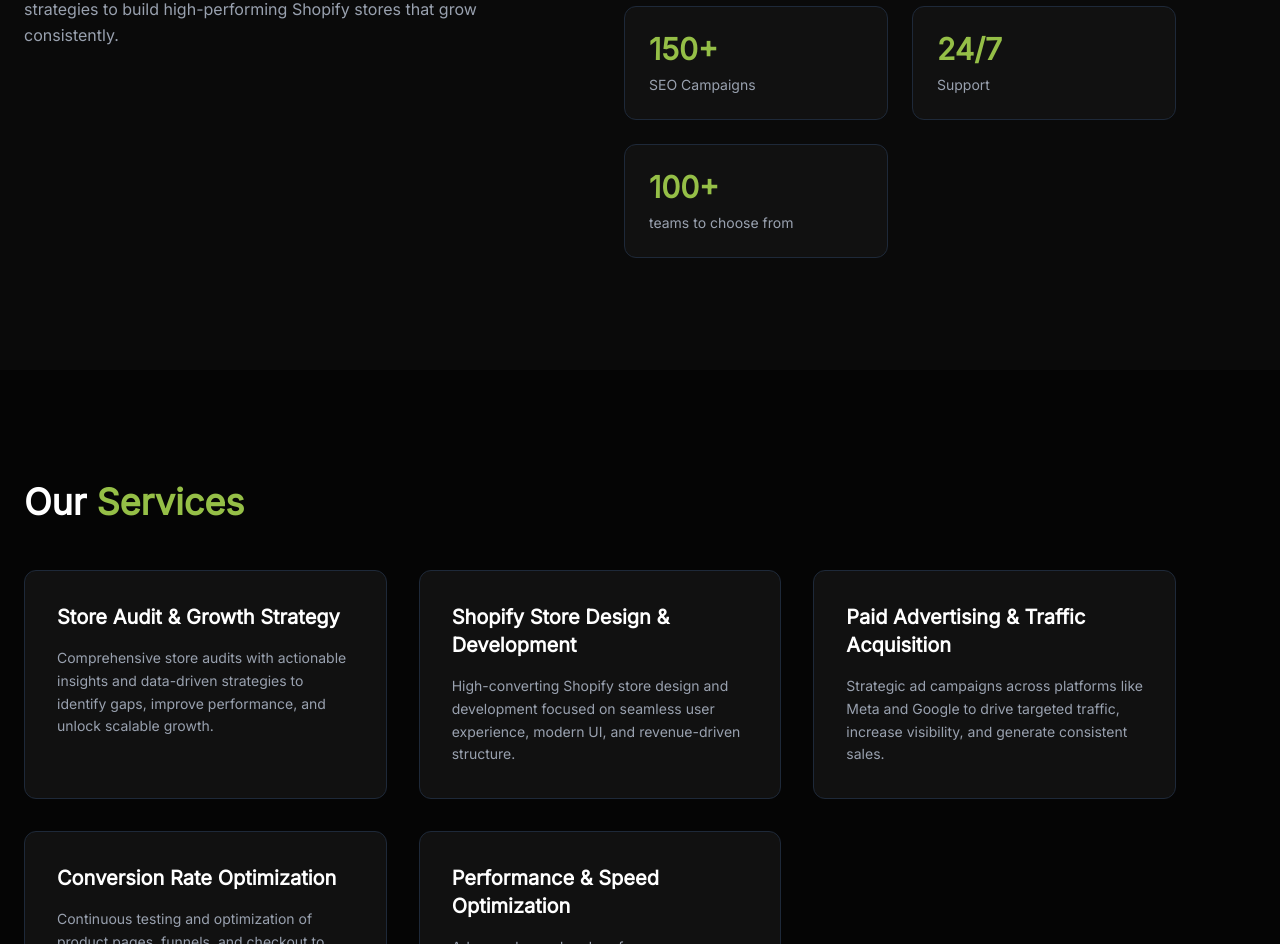
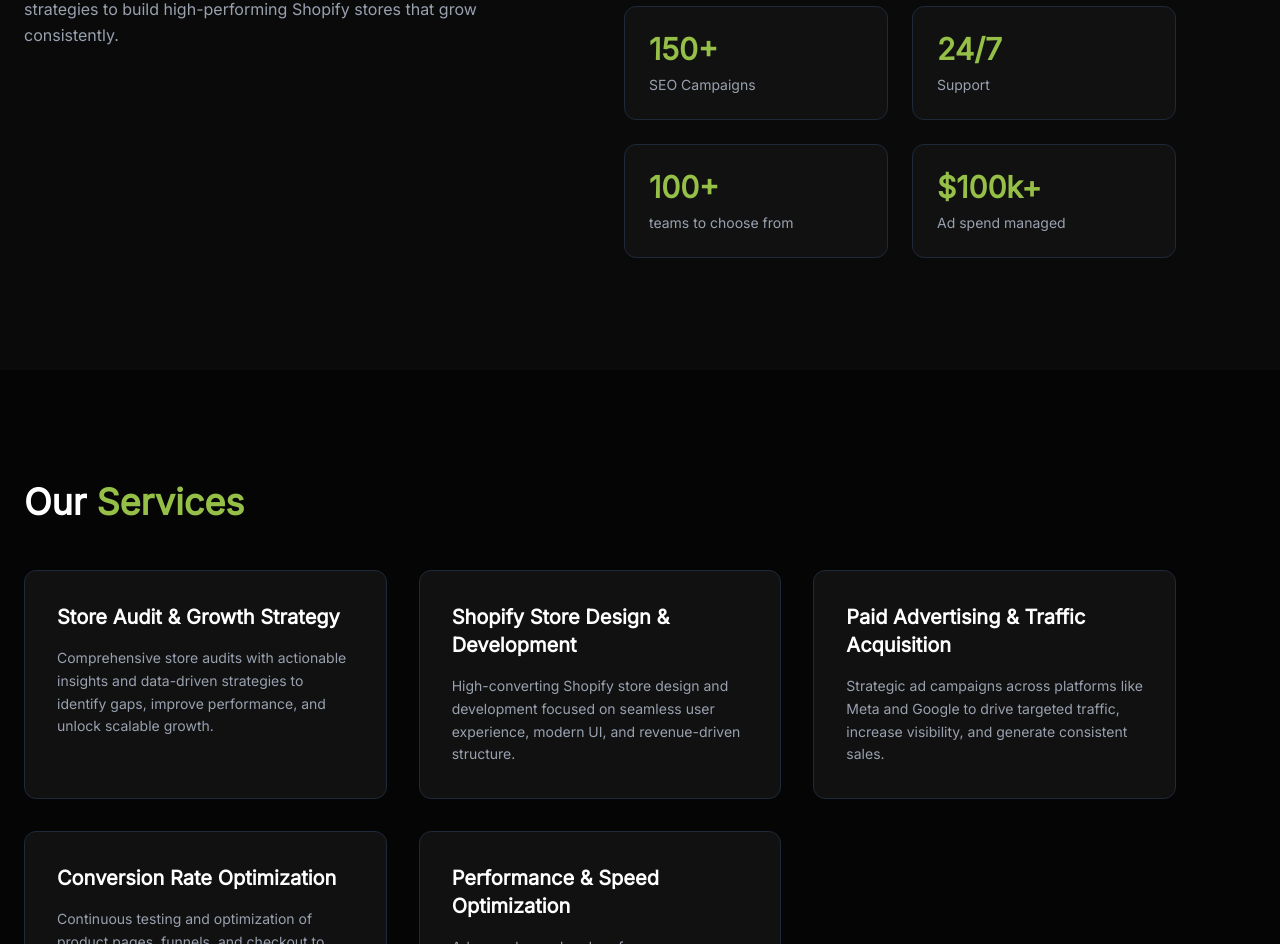
Before and after one commit to hartonapps/metric-lab, a Next.js app: page / in a window 1280 px wide. Shown: the part 921-1865 px from the top of the page. Built offline with nearby package versions, Linux system fonts and the light colour scheme.

Commit message:
Add new div for ad spend managed section

```diff
--- a/app/page.tsx
+++ b/app/page.tsx
@@ -93,6 +93,12 @@ export default function Home() {
         <div className="bg-[#111] border border-gray-800 rounded-xl p-6 hover:border-[#95BF47] transition">
           <h3 className="text-3xl font-bold text-[#95BF47]">100+</h3>
           <p className="text-gray-400 mt-2 text-sm">teams to choose from</p>
+        </div>
+
+
+        <div className="bg-[#111] border border-gray-800 rounded-xl p-6 hover:border-[#95BF47] transition">
+          <h3 className="text-3xl font-bold text-[#95BF47]">$100k+</h3>
+          <p className="text-gray-400 mt-2 text-sm">Ad spend managed</p>
         </div>
 
       </div>
```
